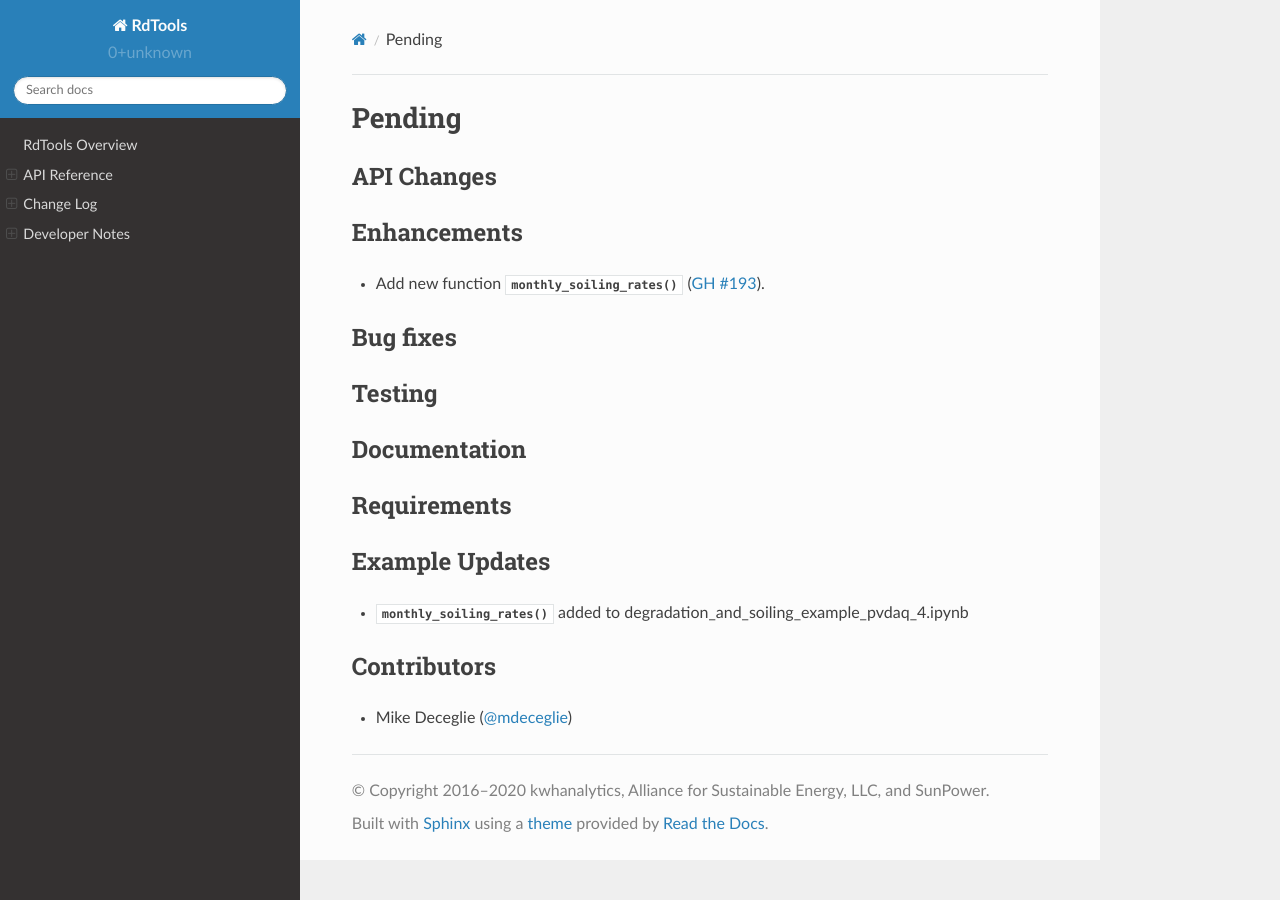
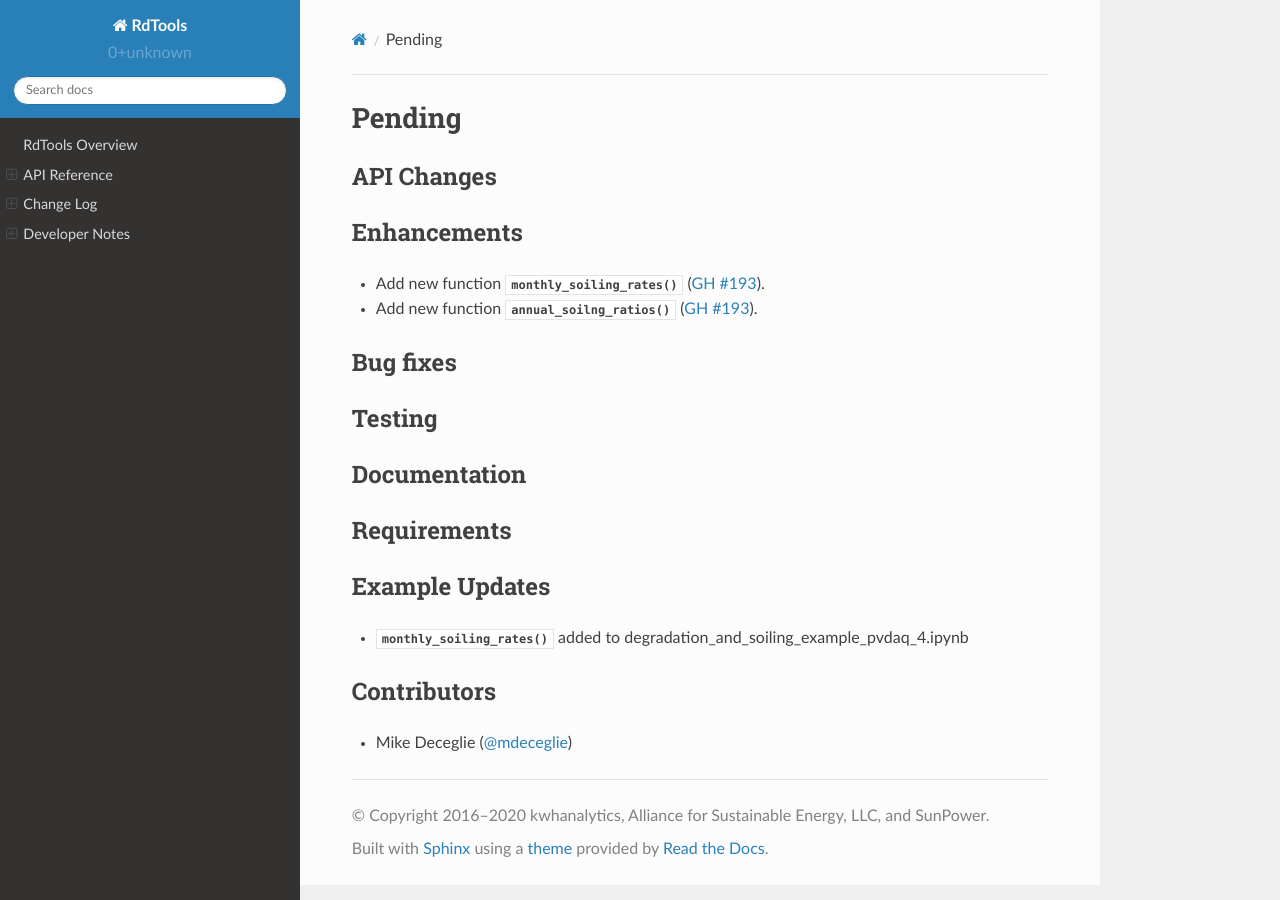
Before and after one commit to NREL/rdtools, a Sphinx documentation site: the page built from docs/sphinx/source/changelog/pending.rst, in a window 1280 px wide. Built offline with Sphinx 7.4.7 and the Read the Docs theme 2.0.0, drawn with Linux system fonts in a browser that asks for light colours; pages that are not in the unit, such as notebooks, are missing from menus.

Commit message:
update sphinx

```diff
--- a/docs/sphinx/source/api.rst
+++ b/docs/sphinx/source/api.rst
@@ -46,6 +46,7 @@ Functions for estimating soiling rates from PV system data.
 
    soiling.soiling_srr
    soiling.monthly_soiling_rates
+   soiling.annual_soiling_ratios
    soiling.SRRAnalysis
    soiling.SRRAnalysis.run
 
--- a/docs/sphinx/source/changelog/pending.rst
+++ b/docs/sphinx/source/changelog/pending.rst
@@ -9,6 +9,7 @@ API Changes
 Enhancements
 ------------
 * Add new function :py:func:`~rdtools.soiling.monthly_soiling_rates` (:pull:`193`).
+* Add new function :py:func:`~rdtools.annual_soilng_ratios` (:pull:`193`).
 
 
 Bug fixes
```
